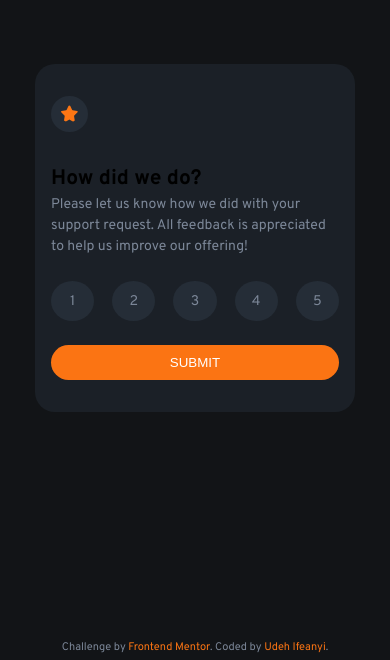
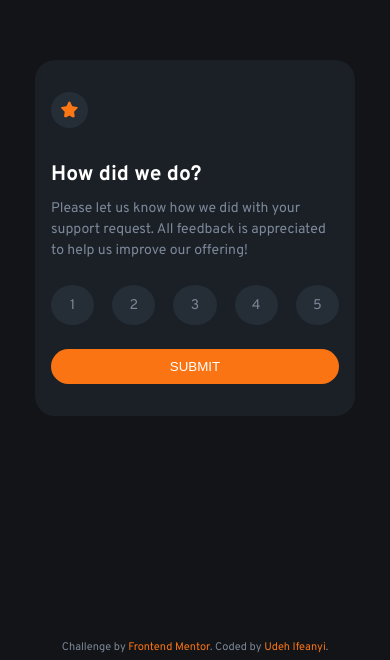
Before and after one commit to Ifescohub/interactive-rating-componet, a plain HTML site: page index.html in a window 390 px wide. Shown: the part 184-844 px from the top of the page. Drawn offline with nearby package versions, Linux system fonts and the light colour scheme.

Commit message:
Update styles.css

```diff
--- a/styles.css
+++ b/styles.css
@@ -25,8 +25,7 @@ body{
     line-height: 1.5;
 }
 
-h1{
-    font-size: 20px;
+h2{
     font-weight: 700;
     color: var(--White);
     padding-bottom: 0.5rem;
@@ -145,6 +144,7 @@ button:hover{
     color: var(--Medium-Grey);
     position: absolute;
     bottom: 5px;
+    margin: auto;
 }
 
 .attribution a {
@@ -166,7 +166,7 @@ button:hover{
     /* Containers formating */
     [class*="container-"]{
         width: 20rem;
-        max-width: 85%;
+        max-width: 95%;
         padding: 2rem 1rem;
     }
 
```
